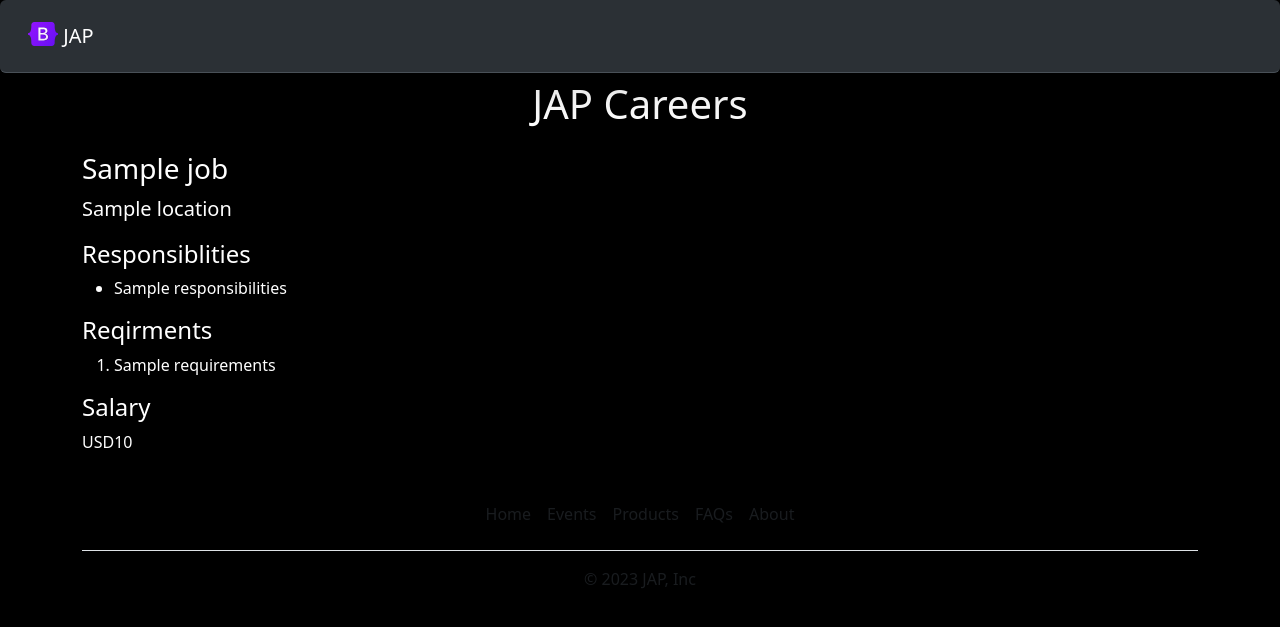
After one commit to jagathishvs02/JAP-website, a Flask app: template templates/jobpage.html in a window 1280 px wide. The commit adds this page. Shown: the top 627 px of the page. Run offline with Flask 3, Linux system fonts and the light colour scheme; the template is opened without the code that fills it: most values are stand-ins (such as "Sample title", 1, 10 or a date in 2020).

Commit message:
Fourth commit

```diff
--- a/app.py
+++ b/app.py
@@ -1,6 +1,6 @@
 from flask import Flask,render_template,jsonify
 from sqlalchemy import text
-from database import load_jobs_from_db
+from database import load_jobs_from_db,load_job_from_db
 app=Flask(__name__)
 
 @app.route("/")
@@ -14,5 +14,13 @@ def list_jobs():
   jobs_list=load_jobs_from_db()
   return jsonify(jobs_list)
 
+@app.route("/job/<id>")
+def show_job(id):
+    print("Reached the /job/<id> route with id:", id)
+    job = load_job_from_db(id)
+    if not job:
+       return "Not Found", 404
+    return render_template('jobpage.html', job=job)
+
 if __name__=="__main__":
   app.run(host='0.0.0.0')
--- a/database.py
+++ b/database.py
@@ -14,3 +14,16 @@ def load_jobs_from_db():
     return jobs
   else:
     print("No rows returned from the database.")
+
+def load_job_from_db(id):
+  with engine.connect() as conn:
+    result = conn.execute(text("SELECT * FROM jobs WHERE id = :value"), {"value": id})
+    rows = result.fetchall()
+    if len(rows)==0:
+      return None
+    else:
+      if rows:
+        column_names = result.keys()
+        jobs = [dict(zip(column_names, row)) for row in rows]
+        return jobs[0]
+  # Assuming you want to query for id = 3
--- /dev/null
+++ b/templates/bootstrap.html
@@ -0,0 +1,3 @@
+    <meta charset="utf-8">
+    <meta name="viewport" content="width=device-width, initial-scale=1">
+    <link href="https://cdn.jsdelivr.net/npm/bootstrap@5.3.1/dist/css/bootstrap.min.css" rel="stylesheet" integrity="sha384-4bw+/aepP/YC94hEpVNVgiZdgIC5+VKNBQNGCHeKRQN+PtmoHDEXuppvnDJzQIu9" crossorigin="anonymous">
--- a/templates/home.html
+++ b/templates/home.html
@@ -1,12 +1,10 @@
 <!DOCTYPE html>
 <html>
   <head>
-    <meta charset="utf-8">
-    <meta name="viewport" content="width=device-width, initial-scale=1">
     <title>
       JAP Careers
     </title>
-    <link href="https://cdn.jsdelivr.net/npm/bootstrap@5.3.1/dist/css/bootstrap.min.css" rel="stylesheet" integrity="sha384-4bw+/aepP/YC94hEpVNVgiZdgIC5+VKNBQNGCHeKRQN+PtmoHDEXuppvnDJzQIu9" crossorigin="anonymous">
+    {% include'bootstrap.html' %}
     <style>
       #banner{
         height:360px;
--- a/templates/jobitem.html
+++ b/templates/jobitem.html
@@ -15,6 +15,6 @@
             </div>
           </div>
           <div class="col-2">
-            <a href="mailto:jagathishvs.20@gmail.com?subject=Application%20for%20{{job['title']}}&body=My%20Name%3A%20%3Cyour%20name%3E%0D%0AMy%20Resume%20link%3A%20%3Cyour%20resume%20link%3E%0D%0AMy%20LinkedIn%20link%3A%20%3Cyour%20linkedin%20link%3E"type="button" class="btn btn-outline-primary">Apply</a>
+            <a href="/job/{{job['id']}}"type="button" class="btn btn-outline-primary">Apply</a>
           </div>
         </div>
--- /dev/null
+++ b/templates/jobpage.html
@@ -0,0 +1,47 @@
+<!DOCTYPE html>
+<html>
+  <head>
+    <meta charset="utf-8">
+    <meta name="viewport" content="width=device-width, initial-scale=1">
+    <title>
+      {{job.title}} - JAP Careers
+    </title>
+    {% include'bootstrap.html' %}
+    <style>
+        body{
+        background-color: black;
+      }
+      #page{
+        color: white;
+      }
+    </style>
+  </head>
+    <body>
+        {% include 'nav.html' %}
+
+        <div class="container" id="page">
+            <h1 class="text-center mt-4 mb-4" style="color:white;">
+            JAP Careers
+          </h1>
+            <h3>{{ job.title }}</h3>
+            <p class="lead">{{job.location}}</p>
+            <h4>Responsiblities</h4>
+            <ul>
+                {% for line in job.responsibilities.split("\n") %}
+                    <li>{{line}}</li>
+                {% endfor %}
+            </ul>
+            <h4>Reqirments</h4>
+            <ol>
+                {% for line in job.requirements.split("\n") %}
+                    <li>{{line}}</li>
+                {% endfor %}
+            </ol>
+            <h4>Salary</h4>
+            <p>{{job.currency}}{{job.salary}}</p>
+        </div>
+
+        {% include'footer.html' %}
+
+    </body>
+</html>
--- a/templates/nav.html
+++ b/templates/nav.html
@@ -1,6 +1,6 @@
 <nav class="navbar bg-dark border-bottom border-body shadow-lg p-3 mb-5 bg-body-tertiary rounded fixed-top" data-bs-theme="dark">
     <div class="container-fluid">
-      <a class="navbar-brand" href="#">
+      <a class="navbar-brand" href="/">
         <img src="/static/bootstrap-logo.svg" alt="Logo" width="30" height="24" class="d-inline-block align-text-top">
         JAP
       </a>
```
Also changed, not shown: tempCodeRunnerFile.py (+23 -1 lines).
